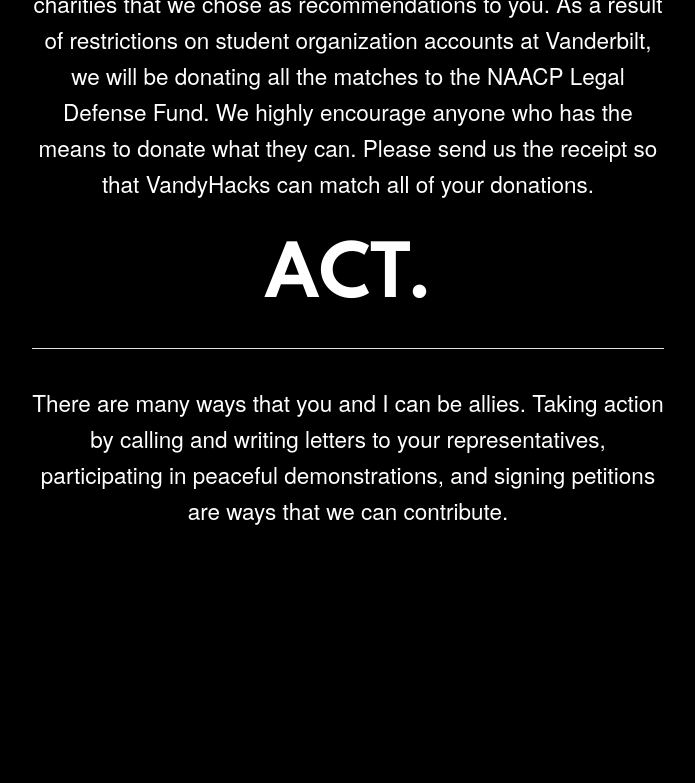
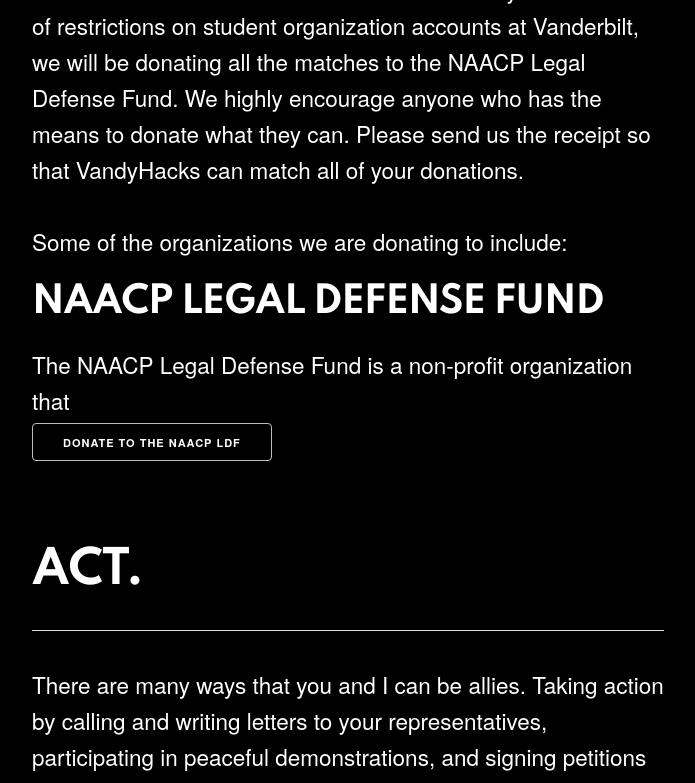
Before and after one commit to VandyHacks/blm, a Svelte app: page / in a window 1280 px wide. Shown: the part 1806-2589 px from the top of the page, without its empty margins (292-987 px from the left). Before the commit the page ends 2356 px from the top, so only its background shows below. Built offline with nearby package versions, Linux system fonts and the light colour scheme.

Commit message:
Start adding donations

```diff
--- a/public/global.css
+++ b/public/global.css
@@ -25,8 +25,11 @@
 		Oxygen-Sans, Ubuntu, Cantarell, "Helvetica Neue", sans-serif;
 }
 
-h1 {
+h1,
+h2,
+h3 {
 	font-family: "Spartan-Bold";
+	text-transform: uppercase;
 }
 
 /* Lists – from http://getskeleton.com/
@@ -77,7 +80,7 @@
 	font-family: inherit;
 	font-size: inherit;
 	padding: 0.4em;
-	margin: 0 0 0.5em 0;
+	margin: 0.5em 0 0.5em 0;
 	box-sizing: border-box;
 	border: 1px solid #ccc;
 	border-radius: 2px;
--- a/src/App.svelte
+++ b/src/App.svelte
@@ -1,6 +1,6 @@
 <main>
-	<h1>Educate. Donate. Act.</h1>
-	<div id="content">
+<h1>Educate. Donate. Act.</h1>
+<div class="content">
 	We at VandyHacks condemn the systemic racism and oppression gripping our society that senselessly murdered George Floyd, Breonna Taylor, Ahmaud Abery, and countless other Black people. These actions have shocked and saddened us, and we denounce unjust deaths at the hands of institutional racism.
 
 	<br>
@@ -9,12 +9,12 @@
 	<br>
 	<br>
 
-	Our action comes in the form of self-education, listening, and donations.
+	We do not have the solutions to injustice, but we can help support change-making organizations. Our action comes in the form of self-education, listening, and donations.
 
 	<br>
 	<br>
 
-	<h1>Educate.</h1>
+	<h2>Educate.</h2>
 	<hr>
 
 	Through self-education, we seek to better understand systemic racism. Some of the resources we are using are:
@@ -39,22 +39,36 @@
 			</a>
 		</li>
 	</ul>
+
 	<hr>
 	Through listening, we seek to learn from the experiences of members of our community. Please let us know your thoughts on how we can best support the community, and use what platform we have to spread resources and information. We want to continue this conversation and welcome any input on how we can make ourselves better and positively impact our current and future workspaces.
 
 	<br>
 	<br>
 
-	<h1>Donate.</h1>
+	<h2>Donate.</h2>
 	<hr>
 	We are matching donations up to a total of $1,000 to any charity fighting systemic injustice. We have attached a list of charities that we chose as recommendations to you. As a result of restrictions on student organization accounts at Vanderbilt, we will be donating all the matches to the NAACP Legal Defense Fund. We highly encourage anyone who has the means to donate what they can. Please send us the receipt so that VandyHacks can match all of your donations.
 
 	<br>
 	<br>
-	<h1>Act.</h1>
+
+	Some of the organizations we are donating to include:
+
+	<div class="fund">
+		<h3>NAACP Legal Defense Fund</h3>
+		<div class="summary">
+			The NAACP Legal Defense Fund is a non-profit organization that
+		</div>
+		<button>Donate to the NAACP LDF</button>
+	</div>
+	<br>
+	<br>
+
+	<h2>Act.</h2>
 	<hr>
 	There are many ways that you and I can be allies. Taking action by calling and writing letters to your representatives, participating in peaceful demonstrations, and signing petitions are ways that we can contribute.
-	</div>
+</div>
 </main>
 
 <style>
@@ -68,13 +82,20 @@
 
 	h1 {
 		color: white;
-		text-transform: uppercase;
 		font-weight: 100;
 	}
 
-	/* #content {
+	.content {
 		text-align: left;
-	} */
+	}
+
+	.fund {
+		margin: 20px 0 0 0;
+	}
+
+	button {
+		color: white;
+	}
 
 	@media (min-width: 640px) {
 		main {
@@ -85,5 +106,9 @@
 			font-size: 3em;
 			font-weight: 100;
 		}
+
+		h2 {
+			font-size: 2em;
+		}
 	}
 </style>
```
